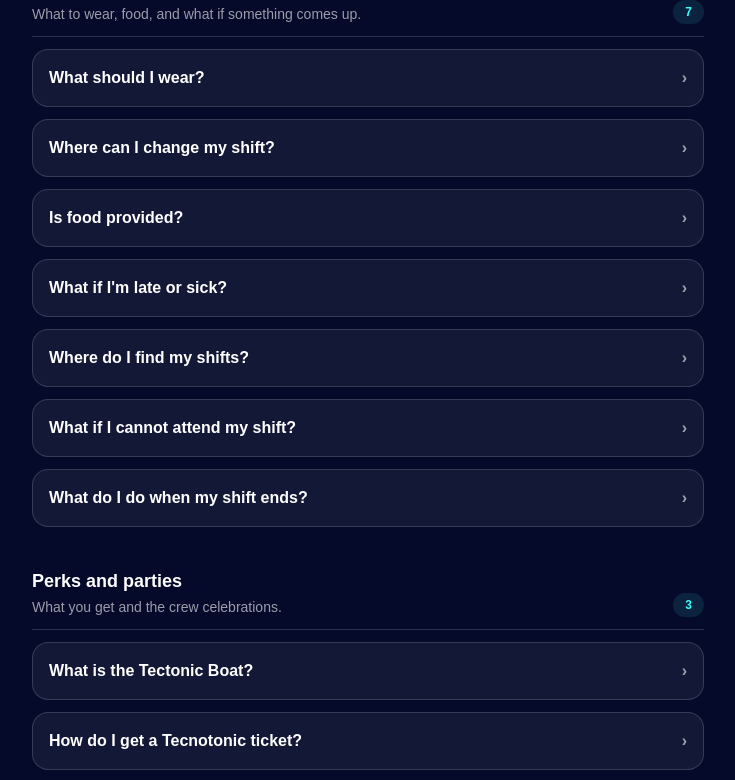
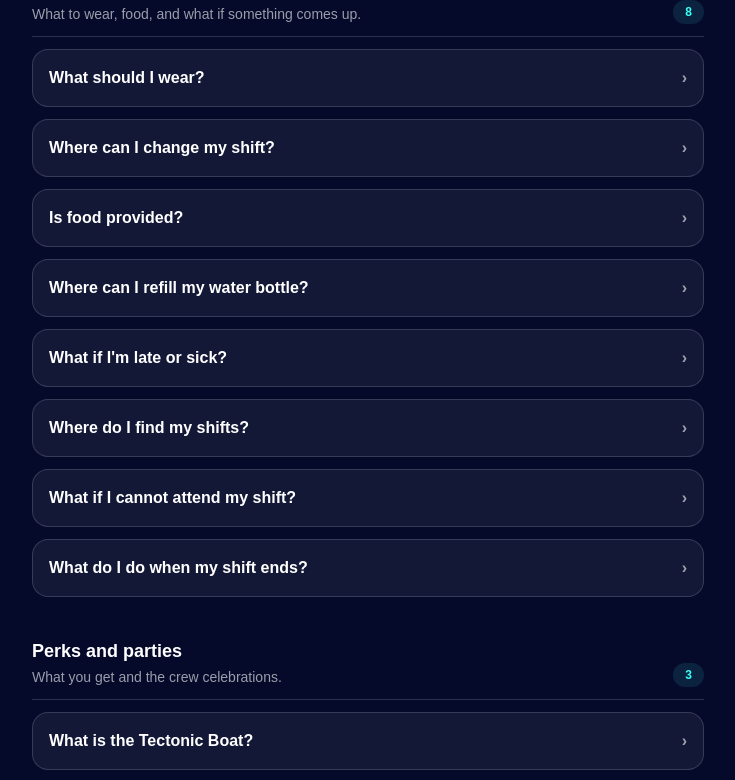
Before and after one commit to tectonicconf/planningstool, a Next.js app: page /faq in a window 1280 px wide. Shown: the part 1186-1966 px from the top of the page, without its empty margins (272-1007 px from the left). Built offline with nearby package versions, Linux system fonts and the light colour scheme; a web font is replaced by a local one.

Commit message:
FAQ: water refill in the volunteer room
Co-Authored-By: Claude Sonnet 5.5 <noreply@anthropic.com>
Claude-Session: https://claude.ai/code/session_016nJpnPrr8wGxms8zfNTY8E

```diff
--- a/src/data/faq.ts
+++ b/src/data/faq.ts
@@ -91,6 +91,12 @@ export const FAQ_ITEMS: FaqItem[] = [
     answer: "Yes, food and drinks in the morning and afternoon.",
   },
   {
+    id: "water",
+    category: "shift",
+    question: "Where can I refill my water bottle?",
+    answer: "In the **volunteer room**. We provide water.",
+  },
+  {
     id: "event-access",
     category: "badge",
     question: "Can I attend Tectonic after my shift?",
```
